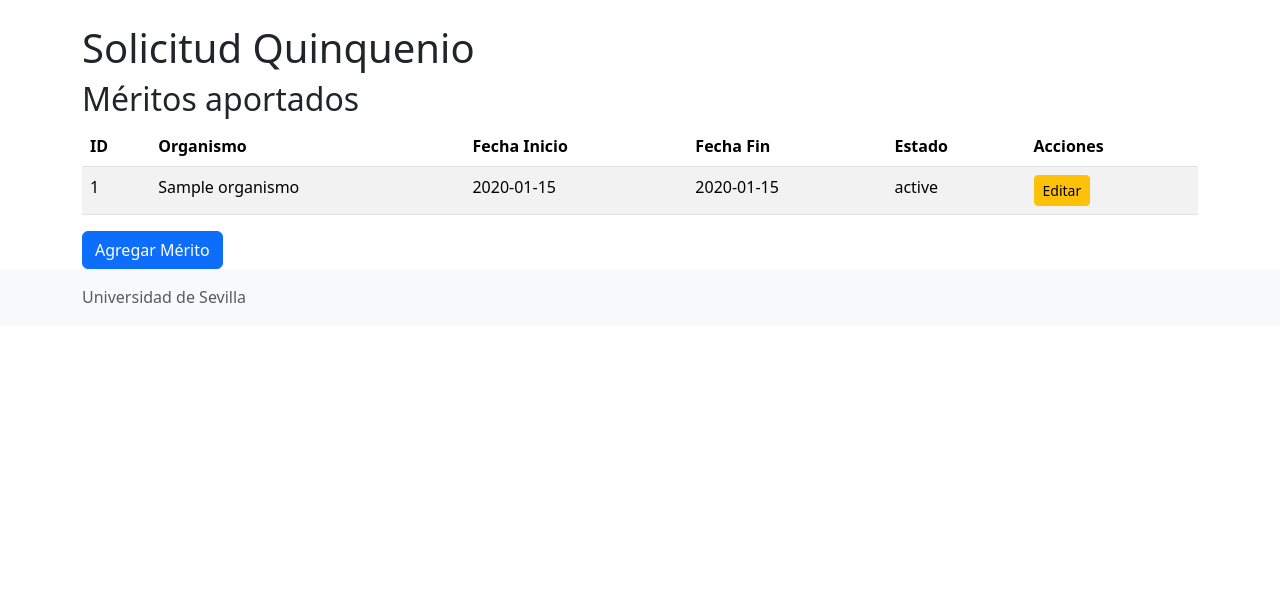
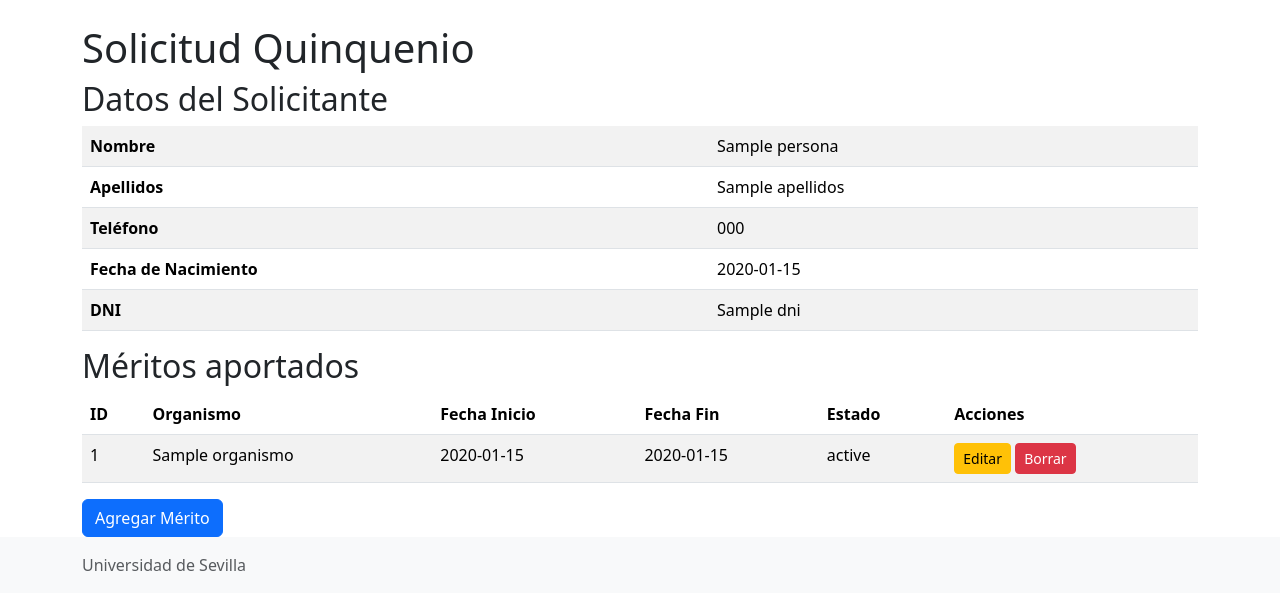
Before and after one commit to juananruiz/quinque, a Symfony app: template templates/solicitud/show.html.twig in a window 1280 px wide. Shown: the part 56-666 px from the top of the page. Run offline with Twig, Linux system fonts and the light colour scheme; the template is opened without the code that fills it: most values are stand-ins (such as "Sample title", 1, 10 or a date in 2020); some libraries are stand-ins or nearby versions.

Commit message:
Refactor routes.yaml and MeritoController to add delete functionality for merits  and personal data to solicitud

```diff
--- a/config/routes.yaml
+++ b/config/routes.yaml
@@ -35,3 +35,8 @@ merito_edit_data:
     path: /merito/{id}/edit
     controller: App\Controller\MeritoController::getEditData
     methods: [GET]
+
+merito_delete:
+    path: /merito/delete/{id}
+    controller: App\Controller\MeritoController::delete
+    methods: [POST]
--- a/src/Controller/SolicitudController.php
+++ b/src/Controller/SolicitudController.php
@@ -3,8 +3,8 @@
 
 namespace App\Controller;
 
+use App\Entity\Merito;
 use App\Entity\Solicitud;
-use App\Entity\Merito;
 use App\Form\MeritoType;
 use Symfony\Bundle\FrameworkBundle\Controller\AbstractController;
 use Symfony\Component\HttpFoundation\Response;
@@ -21,6 +21,7 @@ class SolicitudController extends AbstractController
         return $this->render('solicitud/show.html.twig', [
             'solicitud' => $solicitud,
             'meritos' => $solicitud->getMeritos(),
+            'persona' => $solicitud->getPersona(),
             'form' => $form->createView(),
         ]);
     }
--- a/templates/solicitud/show.html.twig
+++ b/templates/solicitud/show.html.twig
@@ -6,6 +6,30 @@
 
 {% block body %}
     <h1>Solicitud Quinquenio</h1>
+
+    <h2>Datos del Solicitante</h2>
+    <table class="table table-striped">
+        <tr>
+            <th>Nombre</th>
+            <td>{{ persona.nombre }}</td>
+        </tr>
+        <tr>
+            <th>Apellidos</th>
+            <td>{{ persona.apellidos }}</td>
+        </tr>
+        <tr>
+            <th>Teléfono</th>
+            <td>{{ persona.telefono }}</td>
+        </tr>
+        <tr>
+            <th>Fecha de Nacimiento</th>
+            <td>{{ persona.fechaNacimiento|date('Y-m-d') }}</td>
+        </tr>
+        <tr>
+            <th>DNI</th>
+            <td>{{ persona.dni }}</td>
+        </tr>
+    </table>
 
     <h2>Méritos aportados</h2>
     <table class="table table-striped">
@@ -29,7 +53,9 @@
                     <td>{{ merito.estado }}</td>
                     <td>
                         <button type="button" class="btn btn-warning btn-sm" data-bs-toggle="modal" data-bs-target="#addMeritoModal" data-action="edit" data-id="{{ merito.id }}">Editar</button>
+                        <button type="button" class="btn btn-danger btn-sm" data-id="{{ merito.id }}" class="delete-merito">Borrar</button>
                     </td>
+
                 </tr>
             {% endfor %}
         </tbody>
@@ -142,5 +168,37 @@
                 }
             });
         });
+
+        // Escuchar el evento de clic en los botones de borrar
+        document.querySelectorAll('.delete-merito').forEach(function (button) {
+            button.addEventListener('click', function () {
+                const meritoId = this.getAttribute('data-id');
+                const confirmation = confirm('¿Estás seguro de que deseas borrar este mérito?');
+
+                if (confirmation) {
+                    fetch(`/merito/delete/${meritoId}`, {
+                        method: 'DELETE', // Usar el método DELETE
+                        headers: {
+                            'Content-Type': 'application/json',
+                            'X-Requested-With': 'XMLHttpRequest'
+                        }
+                    })
+                    .then(response => response.json())
+                    .then(data => {
+                        if (data.status === 'success') {
+                            alert(data.message);
+                            // Opcional: Recargar la página o eliminar la fila de la tabla
+                            location.reload(); // Recargar la página
+                        } else {
+                            alert(data.message);
+                        }
+                    })
+                    .catch(error => {
+                        console.error('Error:', error);
+                        alert('Ocurrió un error al intentar borrar el mérito.');
+                    });
+                }
+            });
+        });
     </script>
 {% endblock %}
```
Also changed, not shown: src/Controller/MeritoController.php (+28 -0 lines), src/Entity/Persona.php (+7 -0 lines).
